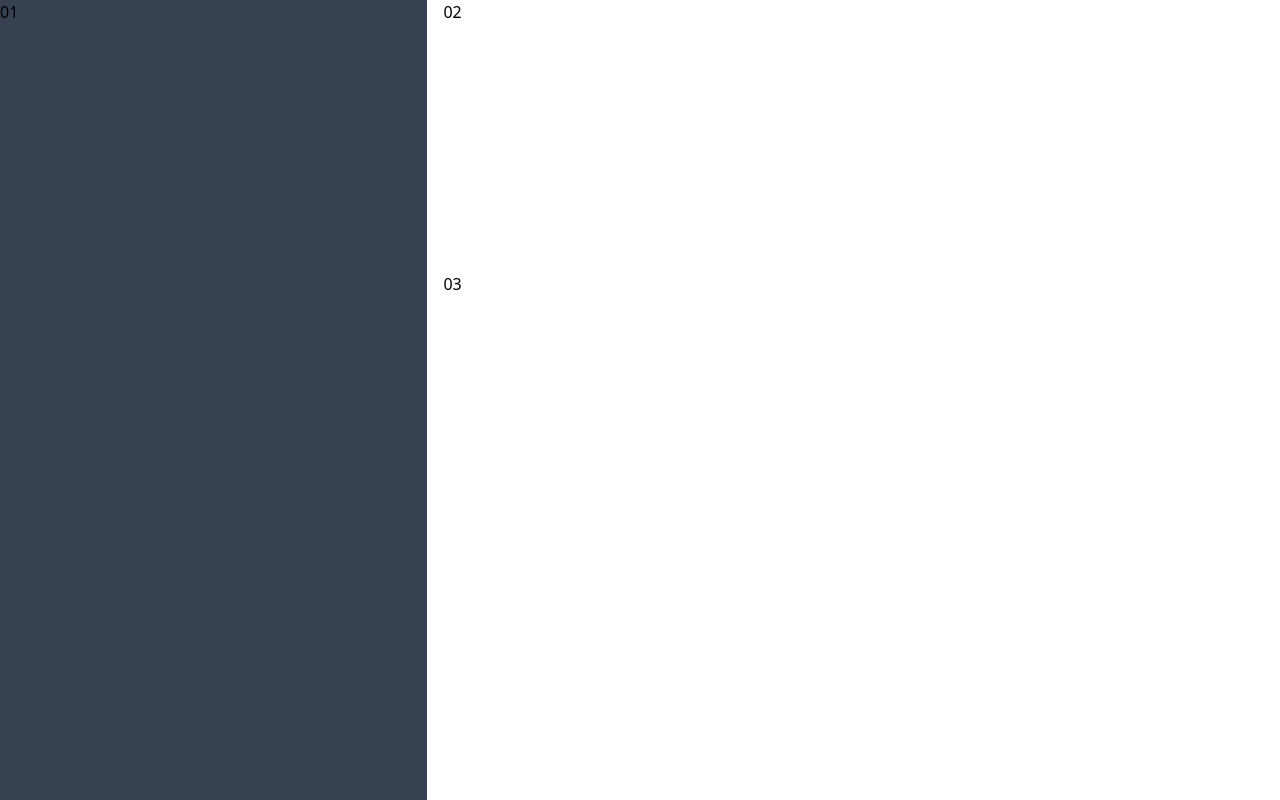
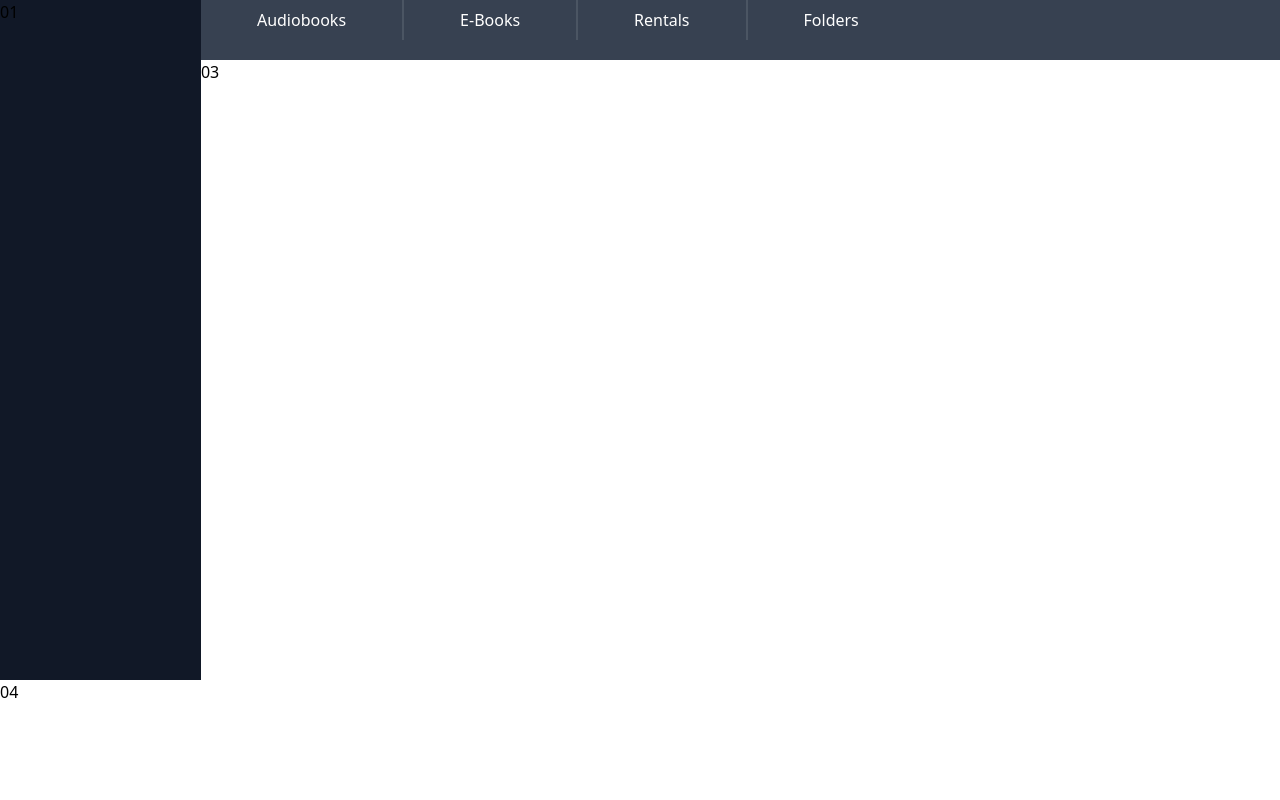
Before and after one commit to castellano42/vitejs-vite-nczyqg, a React (Vite) app: page / in a window 1280 px wide. Built offline with nearby package versions, Linux system fonts and the light colour scheme.

Commit message:
2 files modified

```diff
--- a/src/App.tsx
+++ b/src/App.tsx
@@ -1,13 +1,18 @@
 import { useState } from 'react';
+import TopNav from './components/TopNav';
 
 function App() {
   return (
-    <div className="h-screen w-screen">
-      <div className="grid grid-rows-3 grid-flow-col gap-4">
-        <aside className="row-span-3 bg-gray-700 h-screen">01</aside>
-        <header className="col-span-2">02</header>
-        <div className="row-span-2 col-span-2">03</div>
-      </div>
+    <div className="grid
+    grid grid-rows-[60px_1fr_1fr_120px]
+    grid-rows-3 grid-flow-col h-screen w-screen">
+      <aside className="row-span-3 bg-gray-900 ">01</aside>
+      <div className="row-span-1 col-span-3">04</div>
+      <header className="col-span-2 bg-gray-700">
+        <TopNav />
+      </header>
+      <div className="row-span-1 col-span-2">03</div>
+
     </div>
   );
 }
--- a/src/components/TopNav.tsx
+++ b/src/components/TopNav.tsx
@@ -0,0 +1,28 @@
+function TopNav() {
+  return (
+    <ul className="flex text-white">
+      <li className="border-r-2 border-x-gray-600 px-14 py-2">
+        <span className="hover:border-b-2 hover:border-y-green-400 hover:pb-1">
+          Audiobooks
+        </span>
+      </li>
+      <li className="border-r-2 border-x-gray-600 px-14 py-2">
+        <span className="hover:border-b-2 hover:border-y-green-400 hover:pb-1">
+          E-Books
+        </span>
+      </li>
+      <li className="border-r-2 border-x-gray-600 px-14 py-2">
+        <span className="hover:border-b-2 hover:border-y-green-400 hover:pb-1">
+          Rentals
+        </span>
+      </li>
+      <li className="px-14 py-2">
+        <span className="hover:border-b-2 hover:border-y-green-400 hover:pb-1">
+          Folders
+        </span>
+      </li>
+    </ul>
+  );
+}
+
+export default TopNav;
```
